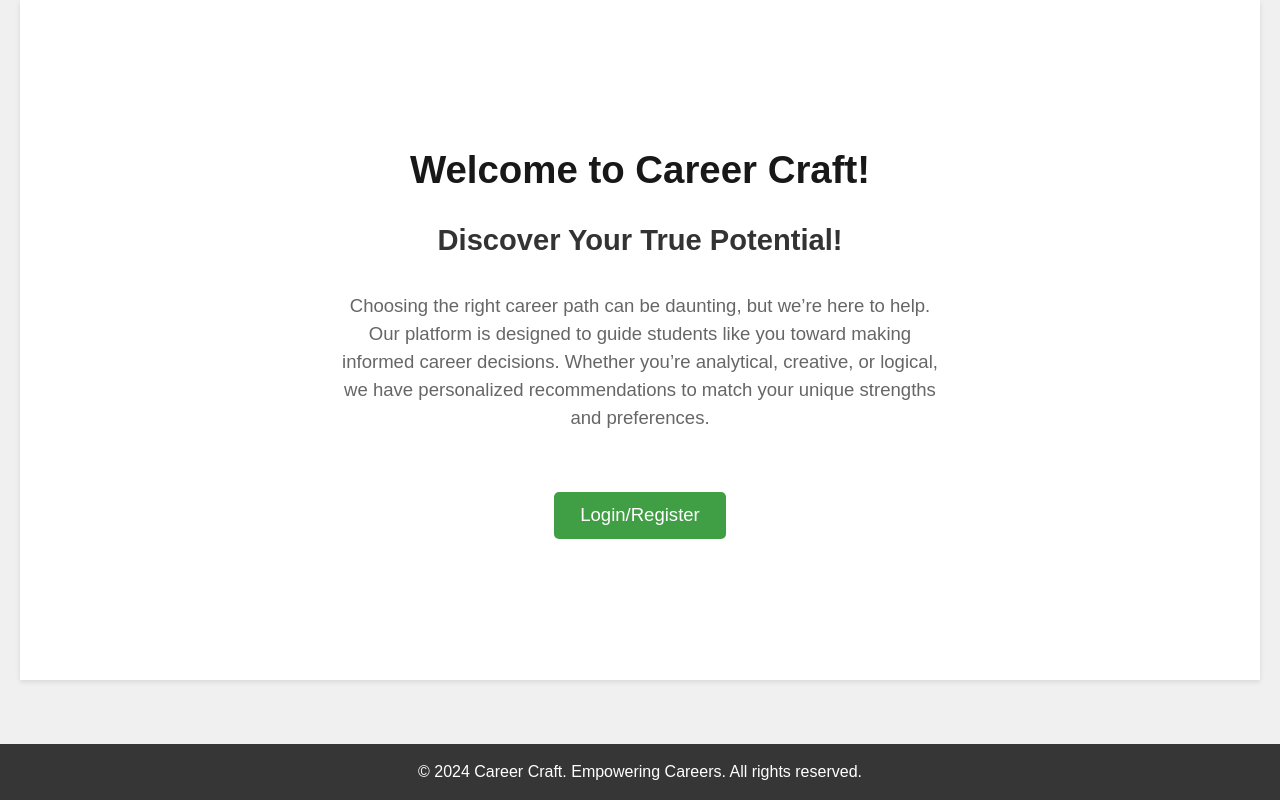
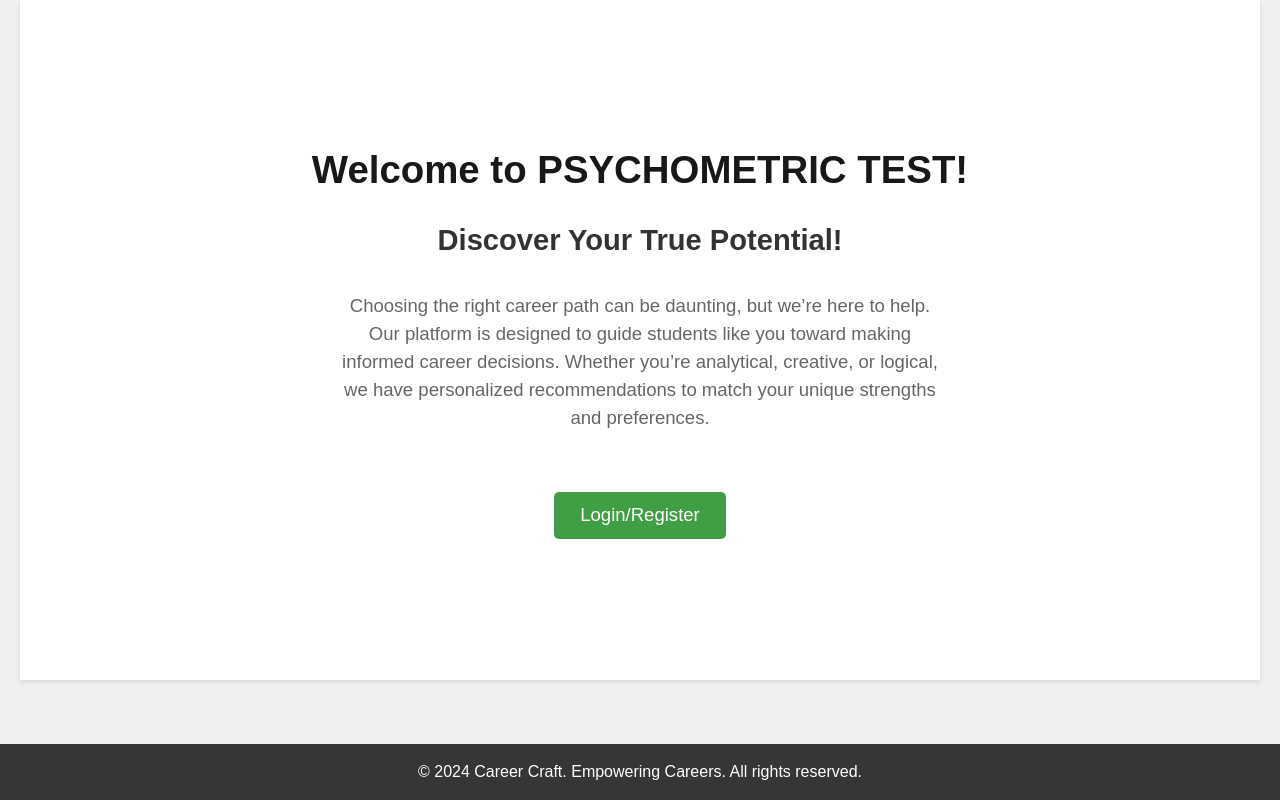
Before and after one commit to Devakipvn/Psychometric-test-Web-App, a plain HTML site: page index.html in a window 1280 px wide. Drawn offline with Linux system fonts and the light colour scheme.

Commit message:
Update index.html

```diff
--- a/index.html
+++ b/index.html
@@ -10,7 +10,7 @@
 
 
     <section class="background">
-        <h1>Welcome to Career Craft!</h1>
+        <h1>Welcome to PSYCHOMETRIC TEST!</h1>
         <h2>Discover Your True Potential!</h2>
         <p>Choosing the right career path can be daunting, but we’re here to help. Our platform is designed to guide students like you toward making informed career decisions. Whether you’re analytical, creative, or logical, we have personalized recommendations to match your unique strengths and preferences.</p>
         <button onclick="window.location.href='login.html';">Login/Register</button>
```
